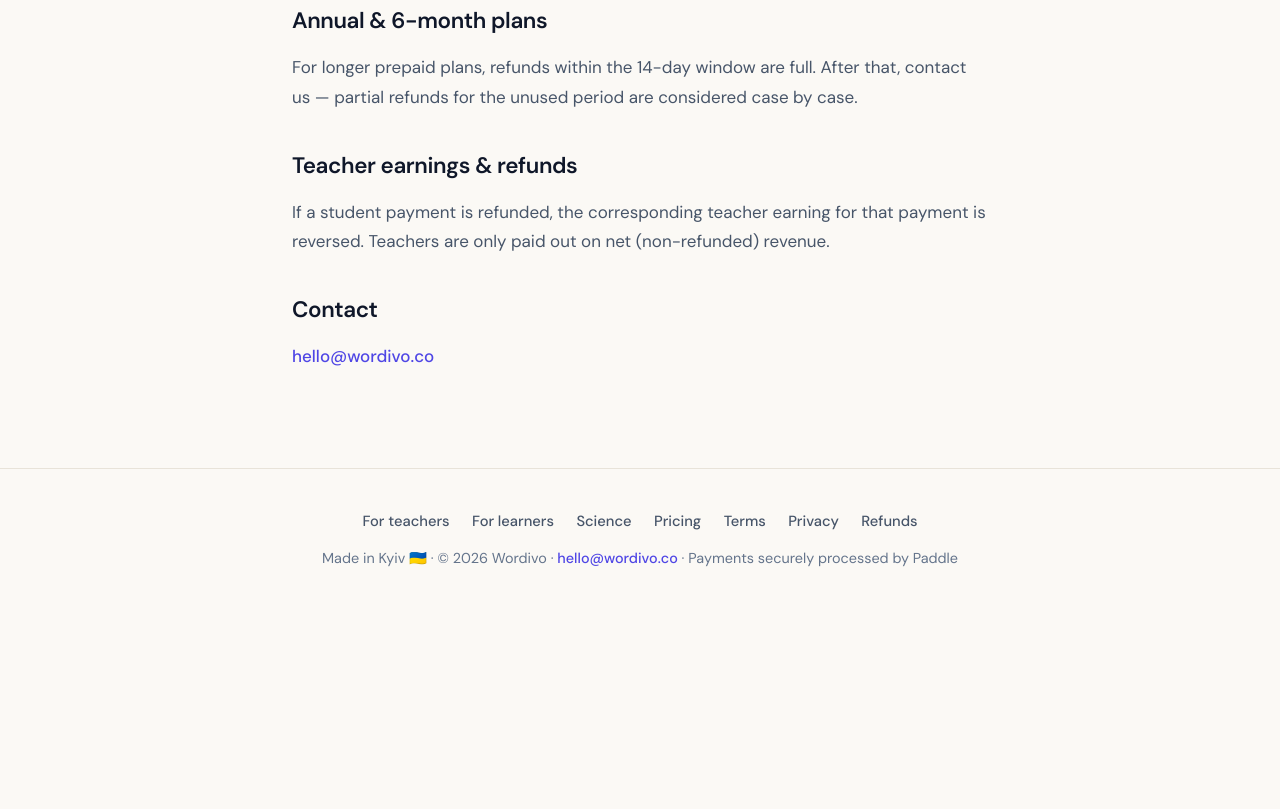
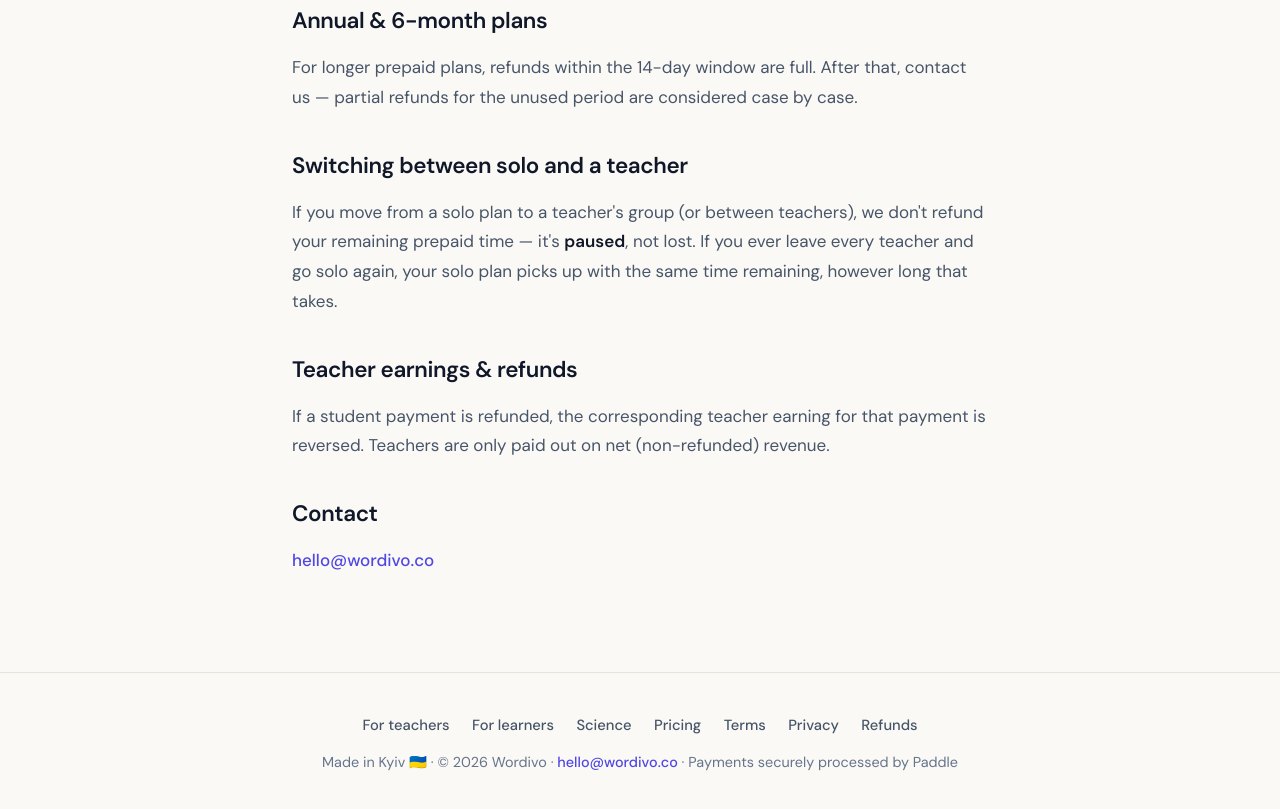
Before and after one commit to urabranickiy/wordivo-landing, a plain HTML site: page refund.html in a window 1280 px wide. Shown: the part 1236-2045 px from the top of the page. Before the commit the page ends 1847 px from the top, so only its background shows below. Drawn offline with nearby package versions, Linux system fonts and the light colour scheme.

Commit message:
refund: describe the real solo<->teacher switch policy
Replaces the vague "case by case" language with the actual decided
behavior: prepaid time is paused, not refunded, when switching plans.

Co-Authored-By: Claude Sonnet 5 <noreply@anthropic.com>

```diff
--- a/refund.html
+++ b/refund.html
@@ -57,6 +57,9 @@
     <h2>Annual &amp; 6-month plans</h2>
     <p>For longer prepaid plans, refunds within the 14-day window are full. After that, contact us — partial refunds for the unused period are considered case by case.</p>
 
+    <h2>Switching between solo and a teacher</h2>
+    <p>If you move from a solo plan to a teacher's group (or between teachers), we don't refund your remaining prepaid time — it's <strong>paused</strong>, not lost. If you ever leave every teacher and go solo again, your solo plan picks up with the same time remaining, however long that takes.</p>
+
     <h2>Teacher earnings &amp; refunds</h2>
     <p>If a student payment is refunded, the corresponding teacher earning for that payment is reversed. Teachers are only paid out on net (non-refunded) revenue.</p>
 
```
